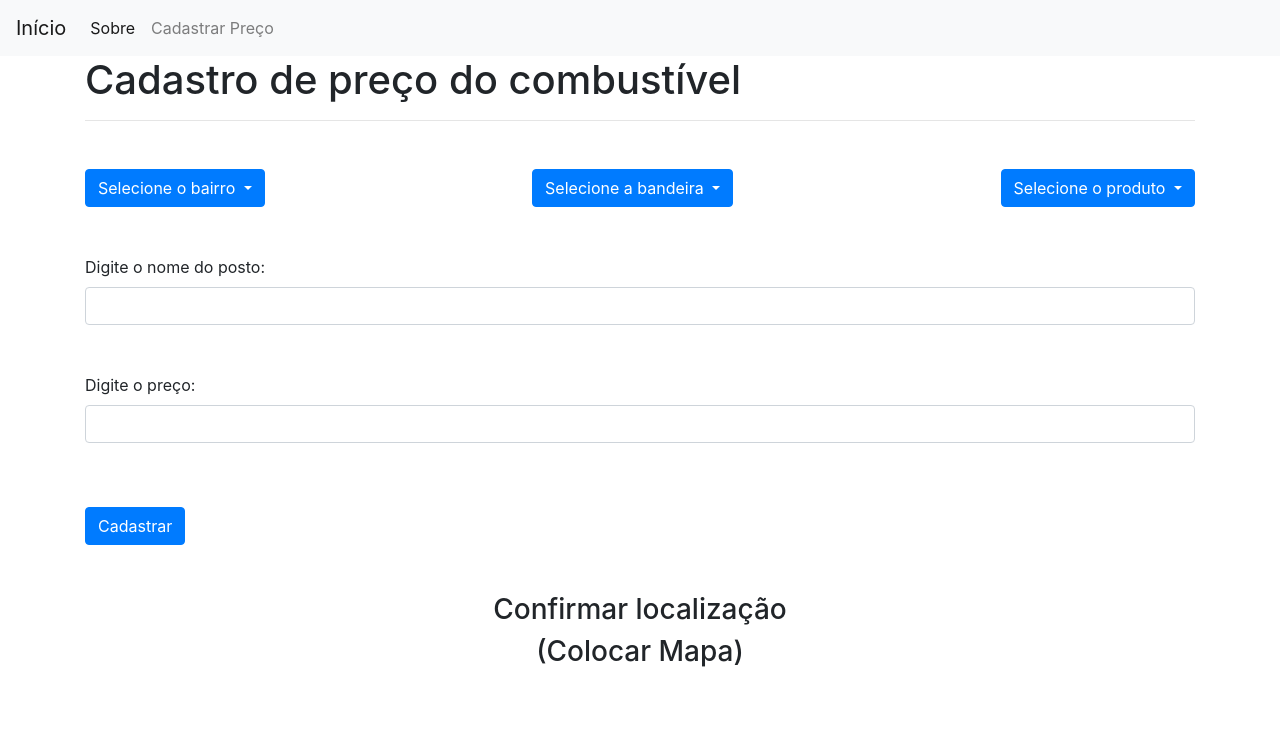
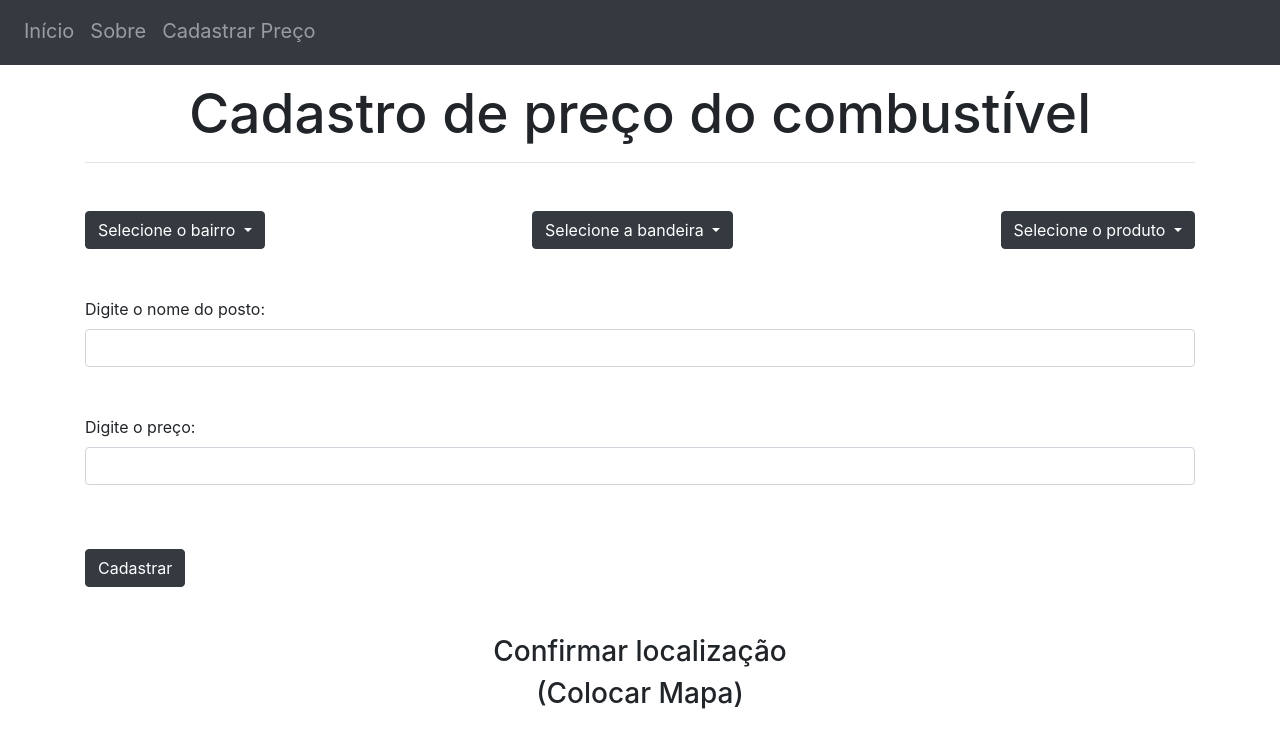
Before and after one commit to rickzang/projeto_integrador-1, a Flask app: page /create in a window 1280 px wide. Shown: the top 748 px of the page. Run offline with Flask 2, Linux system fonts and the light colour scheme; some libraries are stand-ins or nearby versions.

Commit message:
Novas alterações na interface

```diff
--- a/static/css/style.css
+++ b/static/css/style.css
@@ -1,6 +1,5 @@
 h1 {
-    border: 2px #eee solid;
-    color: brown;
     text-align: center;
-    padding: 10px;
+    padding-top: 15px;
+    font-size: 55px
 }
--- a/static/css/style_dropdown.css
+++ b/static/css/style_dropdown.css
@@ -2,3 +2,17 @@
     max-height: 150px;
     overflow-y: auto;
 }
+
+
+.btn-custom:hover, .btn-custom:focus, .btn-custom:active,
+.btn-custom.active, .open .dropdown-toggle.btn {
+    color: #fec401 !important;
+}
+
+.dropdown-menu .dropdown-item {display: }
+.container .dropdown .dropdown-menu a:hover
+{
+  color: #fff;
+  background-color: #343a40;
+  border-color: #fff;
+}
--- /dev/null
+++ b/static/css/style_navbar.css
@@ -0,0 +1,21 @@
+.nav-item::after {
+     content: '';
+     display: block;
+     width: 0px;
+     height: 3px;
+     background: #fec401;
+     transition: 0.7s
+}
+
+.nav-item:hover::after {
+     width: 100%
+}
+
+.navbar-nav .nav-item .nav-link {
+    font-size: 20px;
+}
+
+.navbar-nav .nav-item.active .nav-link,
+.navbar-nav .nav-item:hover .nav-link {
+    color: #fec401;
+}
--- a/templates/base.html
+++ b/templates/base.html
@@ -8,17 +8,22 @@
         <!-- Bootstrap CSS -->
         <link rel="stylesheet" href="https://stackpath.bootstrapcdn.com/bootstrap/4.3.1/css/bootstrap.min.css" integrity="sha384-ggOyR0iXCbMQv3Xipma34MD+dH/1fQ784/j6cY/iJTQUOhcWr7x9JvoRxT2MZw1T" crossorigin="anonymous">
         <link rel="stylesheet" type="text/css" href="static/css/style_dropdown.css">
+        <link rel="stylesheet" type="text/css" href="static/css/style_navbar.css">
+        <link rel="stylesheet" type="text/css" href="static/css/style.css">
     </head>
     <body>
-        <nav class="navbar navbar-expand-md navbar-light bg-light">
-            <a class="navbar-brand" href="{{ url_for('index') }}">Início</a>
+        <nav class="navbar navbar-expand-md navbar-dark bg-dark">
+            <!--<a class="navbar-brand" href="{{ url_for('index') }}">Início</a>-->
             <button class="navbar-toggler" type="button" data-toggle="collapse" data-target="#navbarNav"
                     aria-controls="navbarNav" aria-expanded="false" aria-label="Toggle navigation">
                 <span class="navbar-toggler-icon"></span>
             </button>
             <div class="collapse navbar-collapse" id="navbarNav">
                 <ul class="navbar-nav">
-                    <li class="nav-item active">
+                    <li class="nav-item">
+                        <a class="nav-link" href="{{ url_for('index') }}">Início</a>
+                    </li>
+                    <li class="nav-item">
                         <a class="nav-link" href="#">Sobre</a>
                     </li>
                     <li class="nav-item">
--- a/templates/create.html
+++ b/templates/create.html
@@ -6,10 +6,10 @@
                 <div class="dropdown d-flex justify-content-between">
                     <div class="dropdown-bairro">
                         <input type="hidden" name="bairro" class="form-control">
-                        <button class="btn btn-primary dropdown-toggle" type="button" id="bairro" data-toggle="dropdown" aria-haspopup="true" aria-expanded="false">
+                        <button class="btn btn-dark dropdown-toggle btn-custom" type="button" id="bairro" data-toggle="dropdown" aria-haspopup="true" aria-expanded="false">
                         Selecione o bairro
                         </button>
-                        <div class="dropdown-menu scrollable-menu" aria-labelledby="bairro">
+                        <div class="dropdown-menu scrollable-menu dropdown-custom" aria-labelledby="bairro">
                             <a class="dropdown-item" href="#">ACLIMACAO</a>
                             <a class="dropdown-item" href="#">AGUA BRANCA</a>
                             <a class="dropdown-item" href="#">AGUA RASA</a>
@@ -304,7 +304,7 @@
                     </div>
                     <div class="dropdown-bandeira">
                         <input type="hidden" name="bandeira" class="form-control">
-                        <button class="btn btn-primary dropdown-toggle" type="button" id="bandeira" data-toggle="dropdown" aria-haspopup="true" aria-expanded="false">
+                        <button class="btn btn-dark btn-custom dropdown-toggle" type="button" id="bandeira" data-toggle="dropdown" aria-haspopup="true" aria-expanded="false">
                         Selecione a bandeira
                         </button>
                         <div class="dropdown-menu scrollable-menu" aria-labelledby="bandeira">
@@ -317,7 +317,7 @@
                     </div>
                     <div class="dropdown-produto">
                         <input type="hidden" name="produto" class="form-control">
-                        <button class="btn btn-primary dropdown-toggle" type="button" id="produto" data-toggle="dropdown" aria-haspopup="true" aria-expanded="false">
+                        <button class="btn btn-dark btn-custom dropdown-toggle" type="button" id="produto" data-toggle="dropdown" aria-haspopup="true" aria-expanded="false">
                         Selecione o produto
                         </button>
                         <div class="dropdown-menu scrollable-menu" aria-labelledby="produto">
@@ -335,7 +335,7 @@
                 <label>Digite o preço:</label>
                 <input type="text" id="preco" name="preco" class="form-control">
             </div>
-            <button type="submit" class="mt-5 btn btn-primary btn-cadastrar">Cadastrar</button>
+            <button type="submit" class="mt-5 btn btn-dark btn-custom">Cadastrar</button>
         </fieldset>
     </form>
     <h3 class="text-center mt-5">{% block confirma %} Confirmar localização {% endblock %} </h3>
--- a/templates/index.html
+++ b/templates/index.html
@@ -5,11 +5,11 @@
 {% block content %}
     <form action="buscar" method="get">
         <fieldset>
-            <div class="form-group">
-            <label>Informe a sua localização: </label>
+            <div class="form-group mt-3">
+            <label style="font-size: 20px">Informe a sua localização: </label>
             <input type="text" id="endereco" name="endereco" class="form-control">
             </div>
-            <button type="submit" class="btn btn-primary btn-buscar">Buscar</button>
+            <button type="submit" class="btn btn-dark btn-custom">Buscar</button>
         </fieldset>
     </form>
     <h3 class="text-center mt-2"> {% block local %}  Localização do posto mais próximo {% endblock %} </h3>
```
